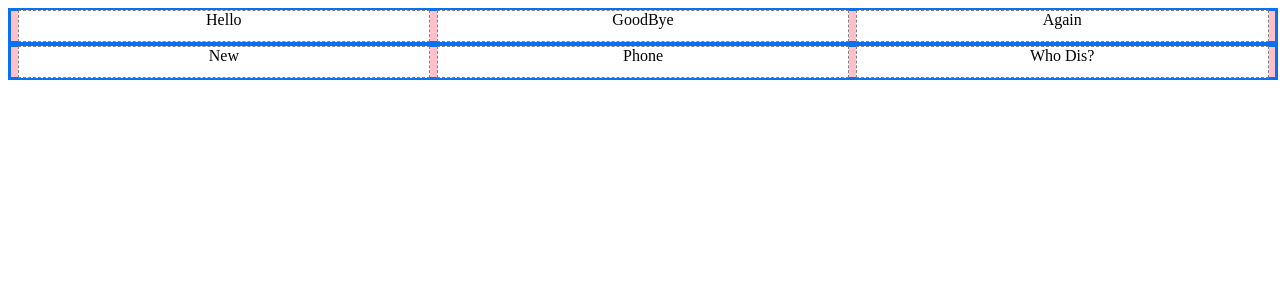
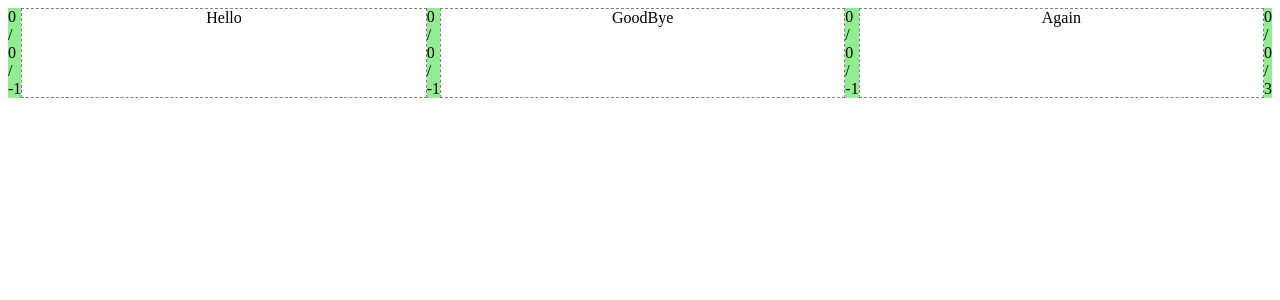
Before and after one commit to njlang10/dnd-testing, a React (Create React App) app: page / in a window 1280 px wide. Shown: the top 300 px of the page. Built offline with nearby package versions, Linux system fonts and the light colour scheme.

Commit message:
Test single block

```diff
--- a/src/index.tsx
+++ b/src/index.tsx
@@ -228,7 +228,7 @@ function SingleBlock({
       ref={drag}
       style={{
         width: "100%",
-        height: "100%",
+        minHeight: "100%",
         border: "1px dashed gray",
         textAlign: "center",
         backgroundColor: props.isDragging ? "green" : "white",
@@ -408,115 +408,24 @@ function App() {
   ]);
 
   console.log("items are ", blockitems);
-
+  const container: BlockContainer = {
+    id: 0,
+    orientation: "HORIZONTAL",
+    containerType: "CONTAINER",
+    contents: [
+      { id: 0, text: "Hello" },
+      { id: 1, text: "GoodBye" },
+      { id: 2, text: "Again" },
+    ],
+  };
   return (
     <div className="App">
       <DndProvider backend={HTML5Backend}>
-        {blockitems.map((singleRow, rowIdx) => {
-          return (
-            <OrientableContainer
-              orientation="HORIZONTAL"
-              itemData={singleRow}
-              containerIdx={rowIdx}
-              onItemDrop={(
-                item: ItemData,
-                idx: number,
-                containerIdx: number
-              ) => {
-                // Dropped item is from a different row
-                const newCopy = [...blockitems];
-                const itemFromDiffRow = item?.containerIdx !== containerIdx;
-
-                if (itemFromDiffRow) {
-                  console.log("diff containers");
-                  // Remove from old container
-                  const rowCopy = newCopy[item.containerIdx];
-                  rowCopy.splice(item.currentIdx, 1);
-
-                  // Place in new container
-                  const newContainer = newCopy[containerIdx];
-                  newContainer.splice(idx, 0, {
-                    ...item,
-                    containerIdx: containerIdx,
-                    currentIdx: idx,
-                  });
-                  setItems(newCopy);
-                  return;
-                }
-
-                const currentIdx = singleRow.findIndex(
-                  (singleItem) => item.id === singleItem.id
-                );
-
-                // No-op, we moved in the same spot
-                if (idx === currentIdx || idx === currentIdx + 1) {
-                  return;
-                }
-
-                const copy = singleRow.filter(
-                  (filtered) => filtered.id !== item.id
-                );
-
-                // Place in front
-                if (idx === 0) {
-                  copy.splice(0, 0, item);
-                  newCopy[rowIdx] = copy;
-                  setItems(newCopy);
-                  return;
-                }
-
-                // // Place at back
-                if (idx === blockitems?.length) {
-                  copy.splice(blockitems?.length - 1, 0, item);
-                  newCopy[rowIdx] = copy;
-                  setItems(newCopy);
-                  return;
-                }
-
-                // // Place in between
-                copy.splice(currentIdx > idx ? idx : idx - 1, 0, item);
-                newCopy[rowIdx] = copy;
-                setItems(newCopy);
-              }}
-            />
-          );
-        })}
-        {/* <OrientableContainer
-          orientation="HORIZONTAL"
-          itemData={blockitems[0]}
-          onItemDrop={(item: ItemData, idx: number) => {
-            const currentIdx = blockitems.findIndex(
-              (singleItem) => item.id === singleItem.id
-            );
-
-            // No-op, we moved in the same spot
-            if (idx === currentIdx || idx === currentIdx + 1) {
-              return;
-            }
-
-            const copy = blockitems.filter(
-              (filtered) => filtered.id !== item.id
-            );
-
-            // Place in front
-            if (idx === 0) {
-              copy.splice(0, 0, item);
-              setItems(copy);
-              return;
-            }
-
-            // // Place at back
-            if (idx === blockitems?.length) {
-              copy.splice(blockitems?.length - 1, 0, item);
-              setItems(copy);
-              return;
-            }
-
-            // // Place in between
-            copy.splice(currentIdx > idx ? idx : idx - 1, 0, item);
-            setItems(copy);
-          }}
-        /> */}
+        <BlockContainerView
+          container={container}
+          coordinates={{ rowIdx: 0, containerIdx: 0 }}
+          onDrop={() => {}}
+        />
       </DndProvider>
     </div>
   );
```
